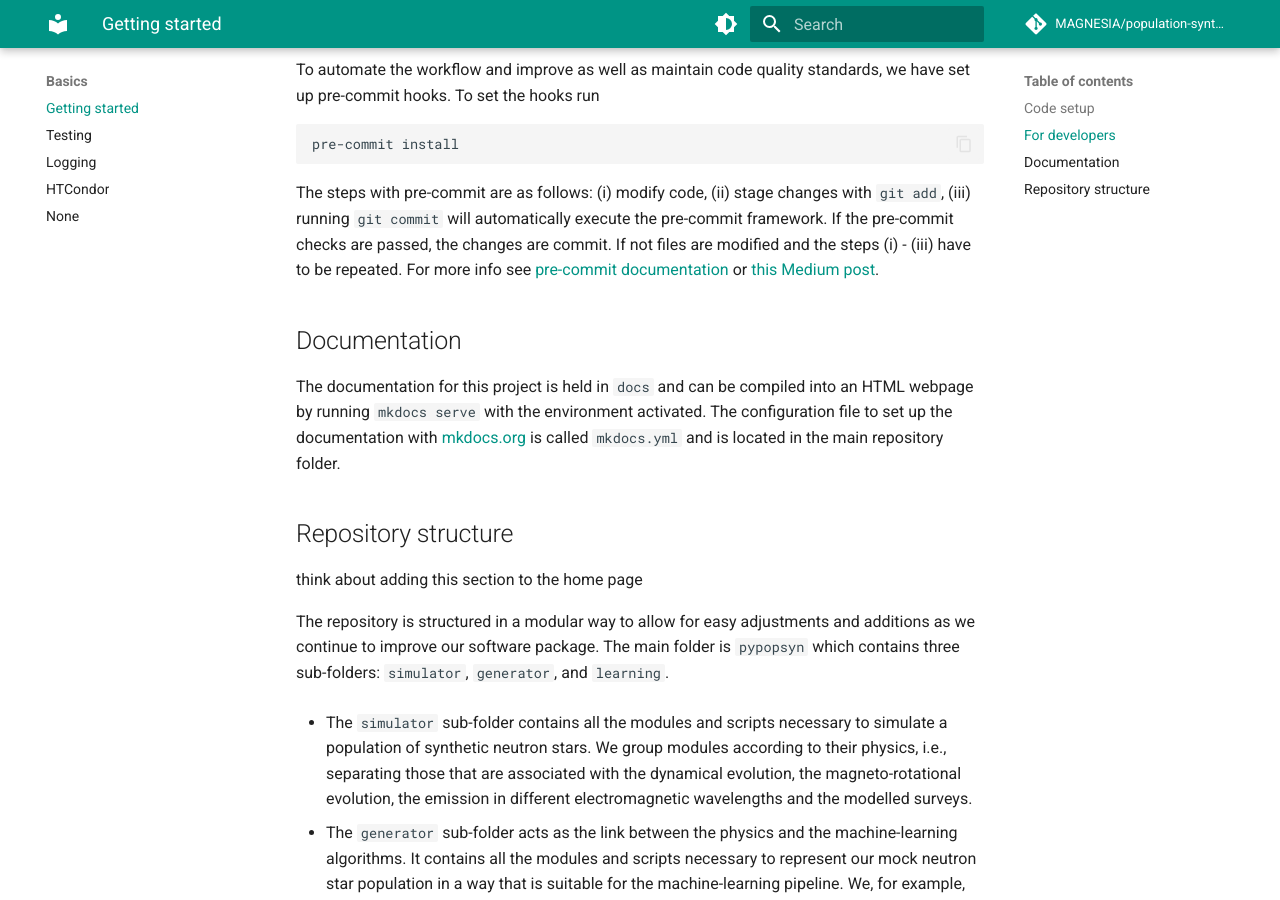
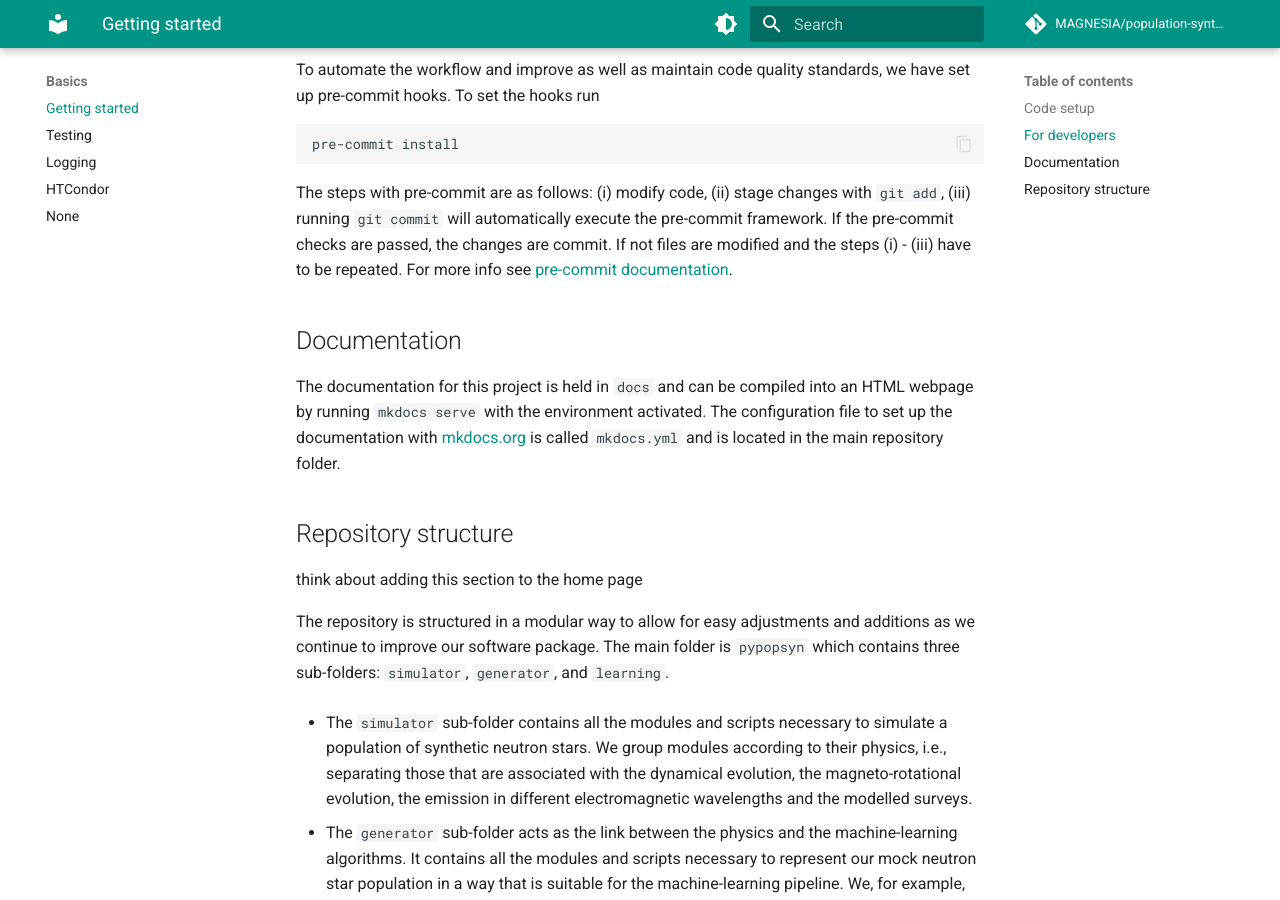
Before and after one commit to ice-csic-astroexotic/ML-Poppyns, an MkDocs documentation site: the page built from docs/basics/getting_started.md, in a window 1280 px wide and 900 px high, scrolled down 1567 px. Built offline with MkDocs 1.6.1 and Material for MkDocs 9.7.7, drawn with Linux system fonts in a browser that asks for light colours; comment, search, counter and statistics services are not loaded.

Commit message:
Remove medium link on pre-commit that no longer exists.

```diff
--- a/docs/basics/getting_started.md
+++ b/docs/basics/getting_started.md
@@ -65,7 +65,7 @@ pre-commit install
 The steps with pre-commit are as follows: (i) modify code, (ii) stage changes with `git add`, (iii) running `git commit`
 will automatically execute the pre-commit framework. If the pre-commit checks are passed, the changes are commit.
 If not files are modified and the steps (i) - (iii) have to be repeated. For more info see
-[pre-commit documentation](https://pre-commit.com/#intro>) or [this Medium post](https://medium.com/staqu-dev-logs/keeping-python-code-clean-with-pre-commit-hooks-black-flake8-and-isort-cac8b01e0ea1>).
+[pre-commit documentation](https://pre-commit.com/#intro>).
 
 
 ## Documentation
```
